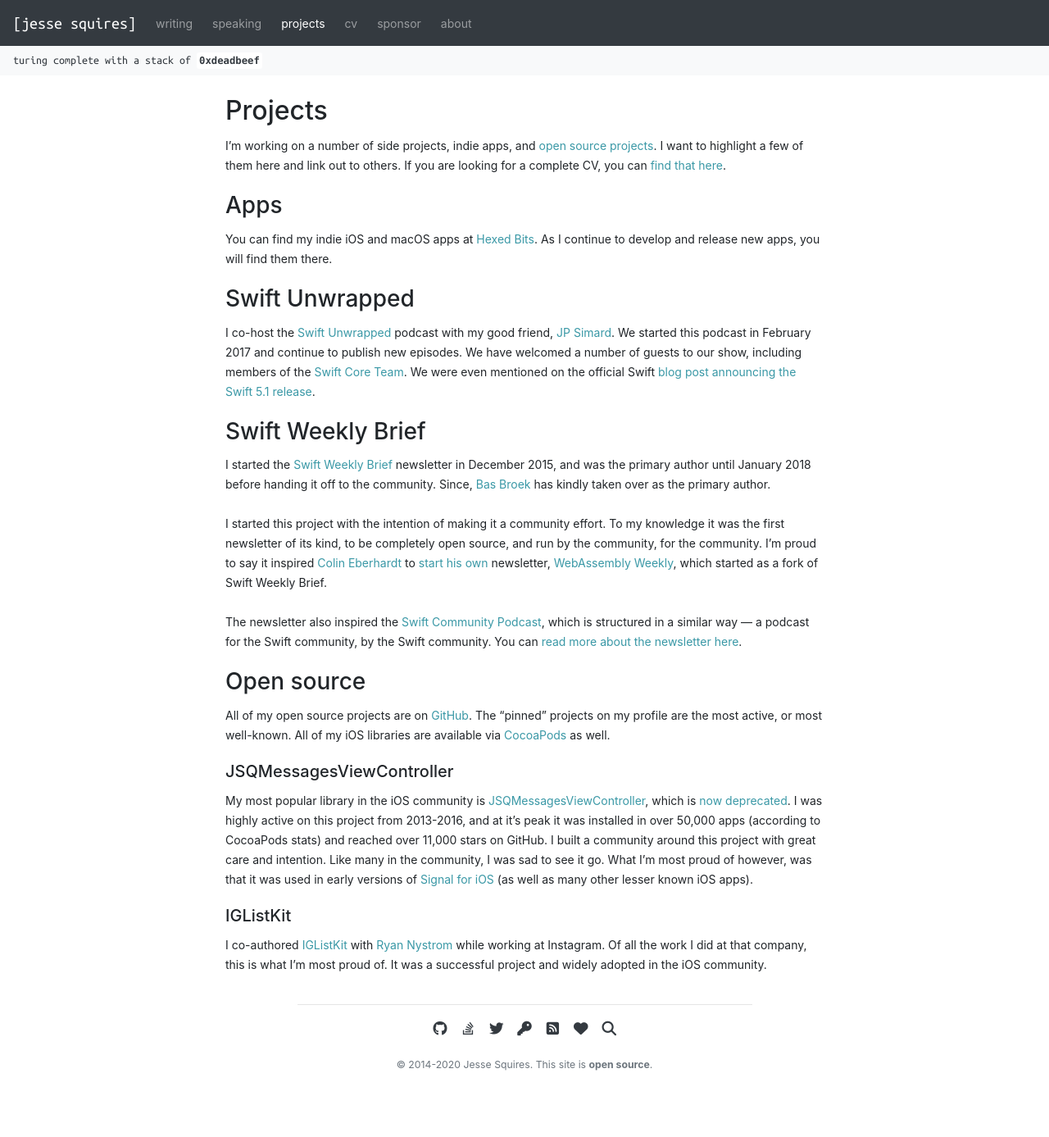
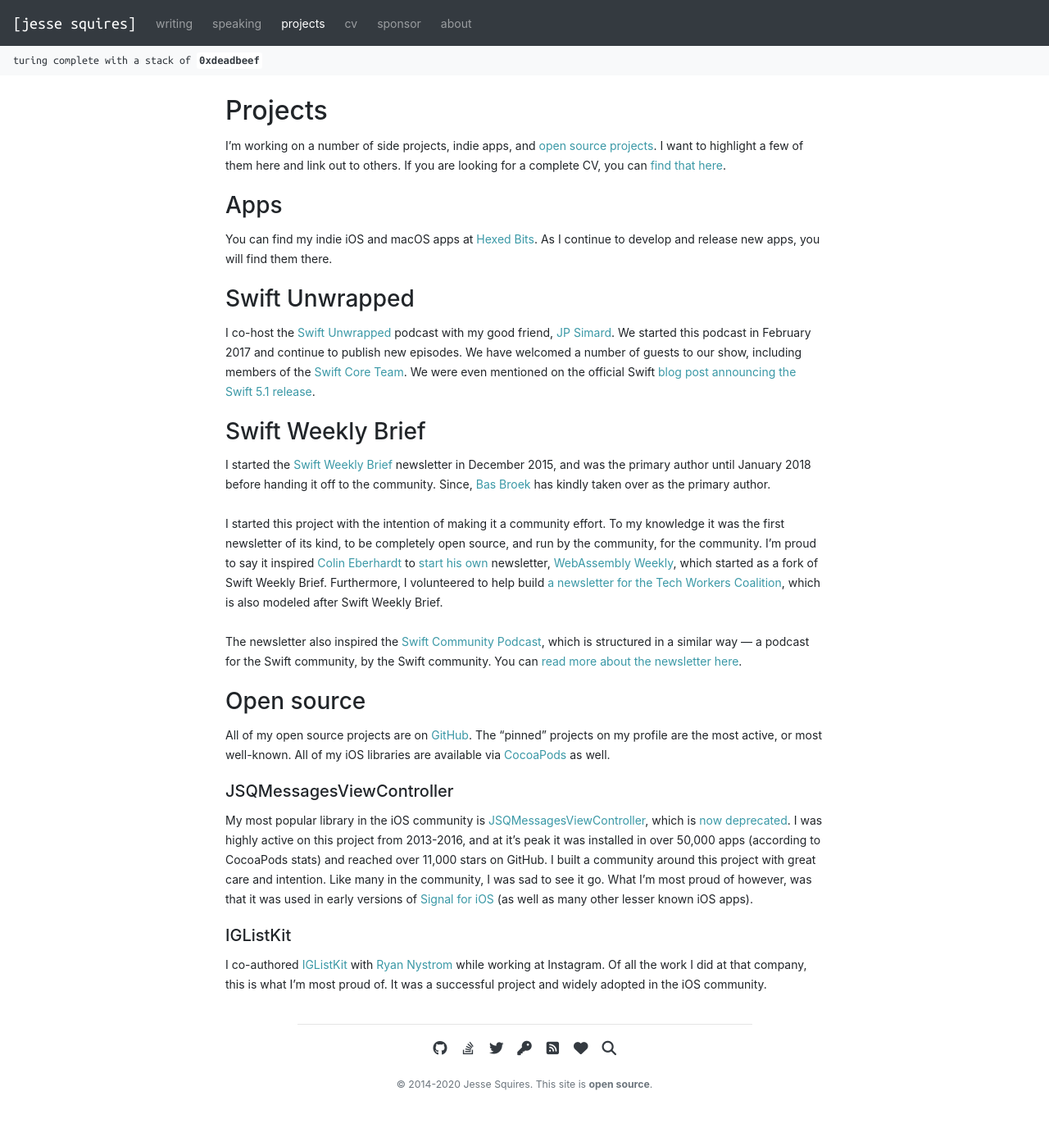
Before and after one commit to jessesquires/jessesquires.com, a Jekyll site: the page built from projects.md, in a window 1280 px wide. Shown: the whole page at 82% size. Built offline with Jekyll 4.4.1, drawn with Linux system fonts in a browser that asks for light colours; nearby versions of some CDN libraries; library files that are not in the unit come from our copies; before the commit the page ends 1363 px from its top, so only the background shows below that.

Commit message:
update projects

```diff
--- a/projects.md
+++ b/projects.md
@@ -19,7 +19,7 @@
 
 I started the [Swift Weekly Brief](https://swiftweekly.github.io) newsletter in December 2015, and was the primary author until January 2018 before handing it off to the community. Since, [Bas Broek](https://twitter.com/BasThomas) has kindly taken over as the primary author.
 
-I started this project with the intention of making it a community effort. To my knowledge it was the first newsletter of its kind, to be completely open source, and run by the community, for the community. I'm proud to say it inspired [Colin Eberhardt](https://twitter.com/ColinEberhardt) to [start his own](https://github.com/SwiftWeekly/swiftweekly.github.io/issues/339) newsletter, [WebAssembly Weekly](http://wasmweekly.news), which started as a fork of Swift Weekly Brief.
+I started this project with the intention of making it a community effort. To my knowledge it was the first newsletter of its kind, to be completely open source, and run by the community, for the community. I'm proud to say it inspired [Colin Eberhardt](https://twitter.com/ColinEberhardt) to [start his own](https://github.com/SwiftWeekly/swiftweekly.github.io/issues/339) newsletter, [WebAssembly Weekly](http://wasmweekly.news), which started as a fork of Swift Weekly Brief. Furthermore, I volunteered to help build [a newsletter for the Tech Workers Coalition](https://github.com/techworkersco/techworkersco.github.io), which is also modeled after Swift Weekly Brief.
 
 The newsletter also inspired the [Swift Community Podcast](https://www.swiftcommunitypodcast.org/episodes/1), which is structured in a similar way &mdash; a podcast for the Swift community, by the Swift community. You can [read more about the newsletter here]({{ site.url }}{% post_url 2017-12-28-swift-weekly-brief-hiatus %}).
 
```
